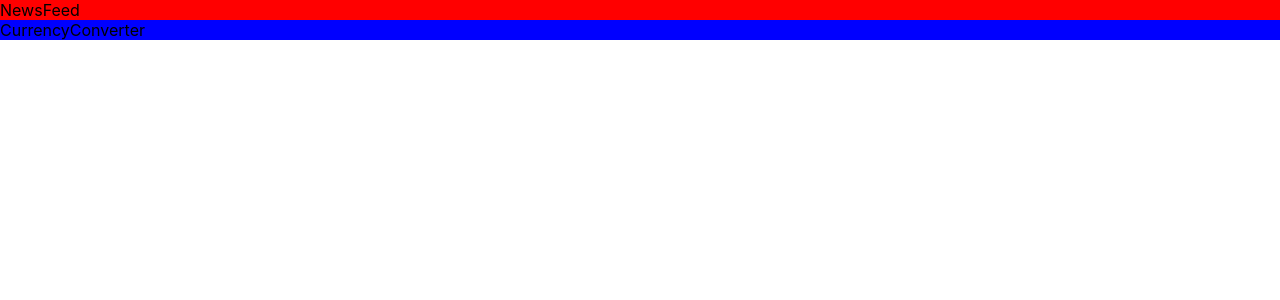
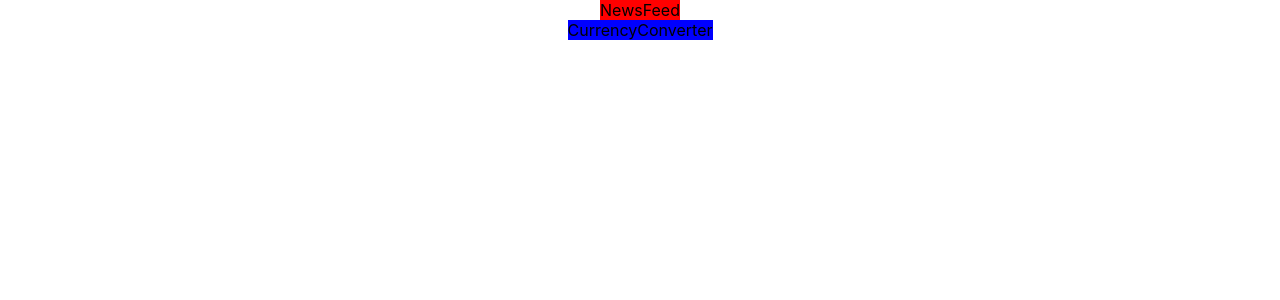
Before and after one commit to kpilszak/crypto-dashboard, a React (Create React App) app: page / in a window 1280 px wide. Shown: the top 300 px of the page. Built offline with nearby package versions, Linux system fonts and the light colour scheme.

Commit message:
Fix styling

```diff
--- a/src/App.js
+++ b/src/App.js
@@ -3,7 +3,7 @@ import CurrencyConverter from "./components/CurrencyConverter"
 
 const App = () => {
   return (
-    <div>
+    <div className="app">
       <NewsFeed />
       <CurrencyConverter />
     </div>
--- a/src/index.css
+++ b/src/index.css
@@ -12,6 +12,12 @@ code {
     monospace;
 }
 
+.app {
+  display: flex;
+  flex-direction: column;
+  align-items: center;
+}
+
 .news-feed {
   background-color: red;
 }
```
